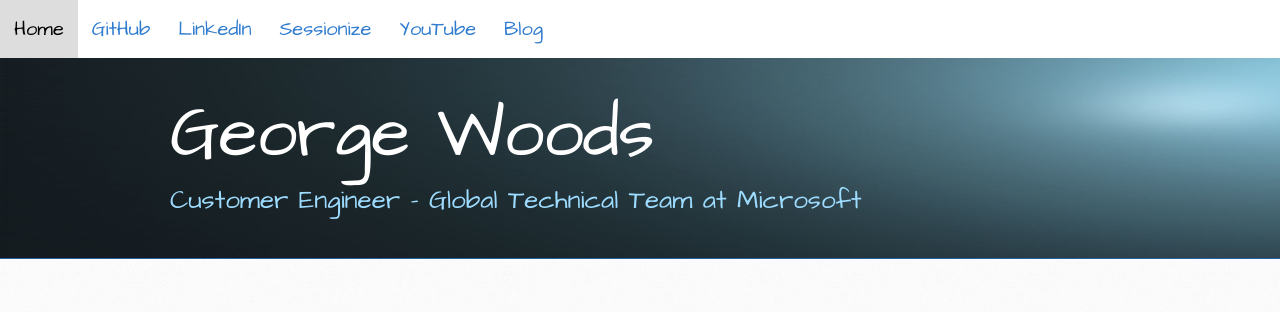
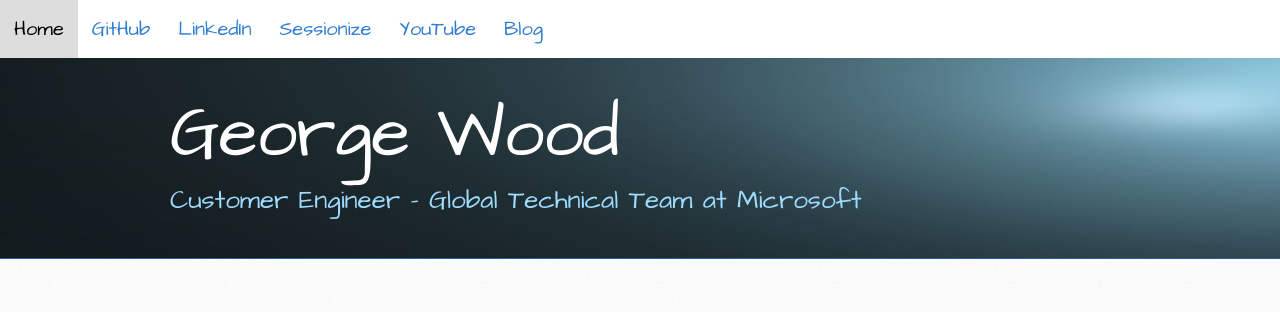
Before and after one commit to gvwoods/gvwoods.github.io, a Jekyll site: the page built from report-test.md, in a window 1280 px wide. Shown: the top 312 px of the page. Built offline with Jekyll 4.4.1, drawn with Linux system fonts in a browser that asks for light colours.

Commit message:
Update default.html

```diff
--- a/_layouts/default.html
+++ b/_layouts/default.html
@@ -28,7 +28,7 @@
        </div>
     <header>
       <div class="inner">
-        <h1><a href="https://georgevwoods.com/"></a>George Woods</h1>
+        <h1><a href="https://georgevwoods.com/">George Wood</a></h1>
         <h2>Customer Engineer - Global Technical Team at Microsoft</h2>
         </div>
     </header>
```
